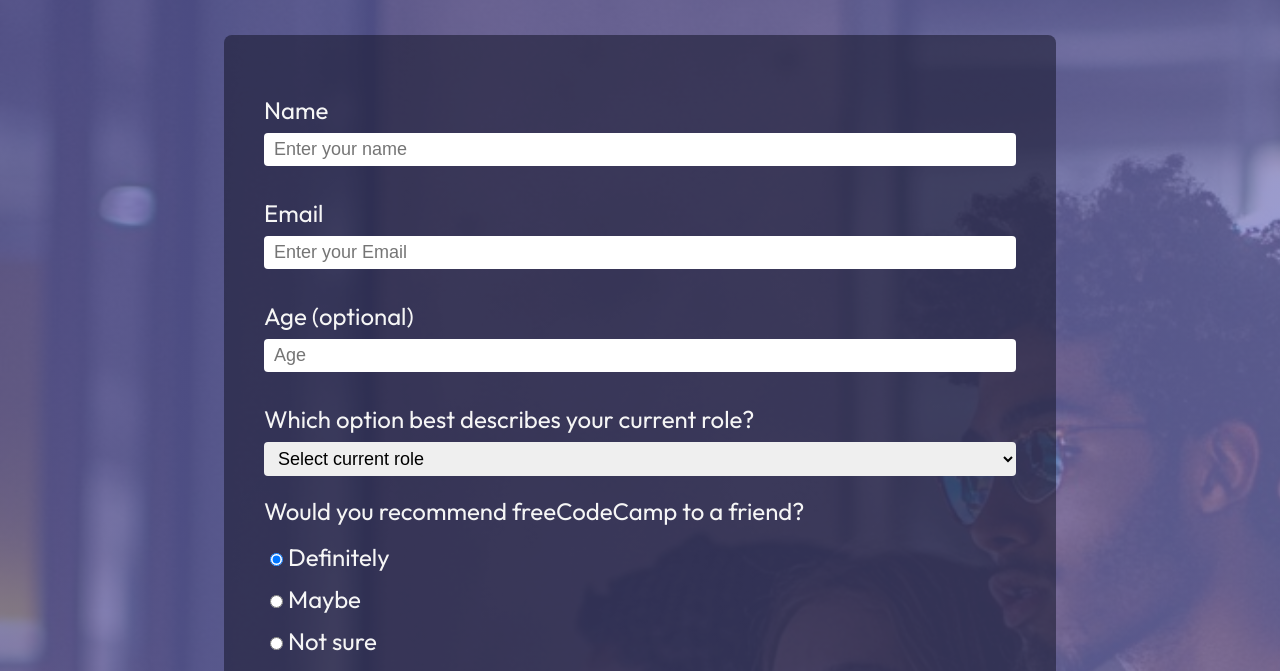
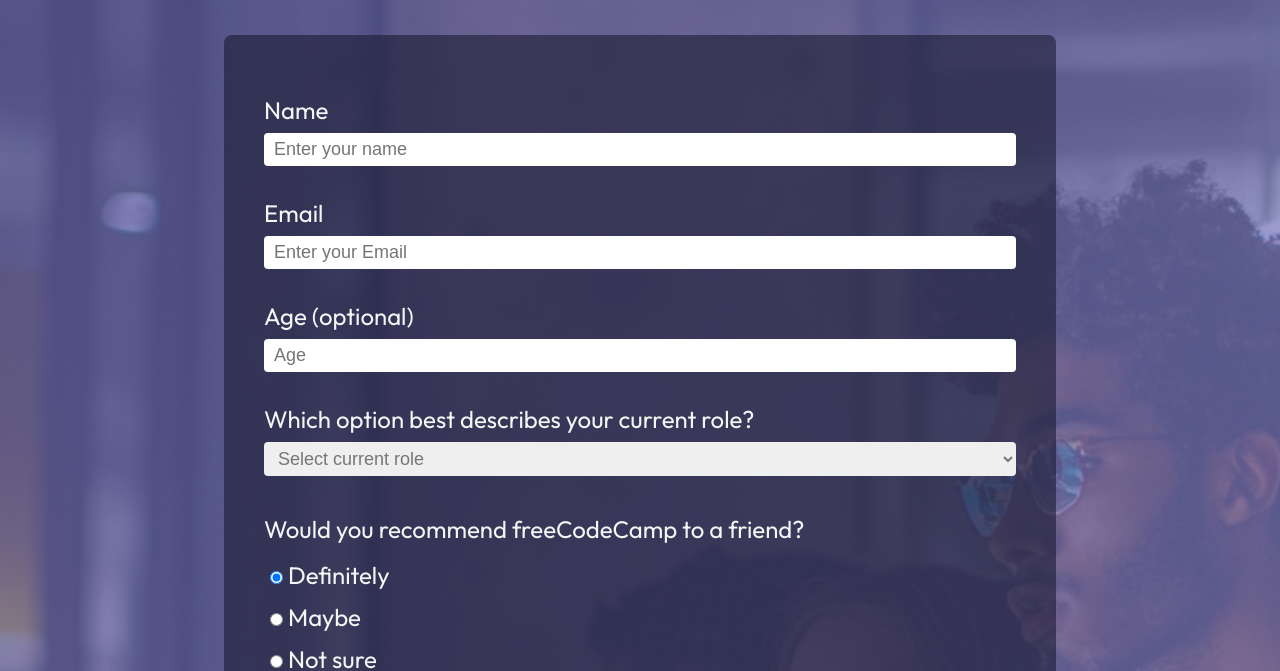
Before and after one commit to lengleman-spec/survey-form, a plain HTML site: page index.html in a window 1280 px wide. Shown: the part 139-810 px from the top of the page. Drawn offline with Linux system fonts and the light colour scheme.

Commit message:
styled favorite features section

```diff
--- a/styles.css
+++ b/styles.css
@@ -51,6 +51,7 @@ legend {
   margin-top: 12px;
   display: block;
 }
+
 .input-btn,
 select {
   font-size: 18px;
@@ -58,6 +59,12 @@ select {
   margin-bottom: 12px;
   border: whitesmoke;
   border-radius: 4px;
+}
+
+#current-role,
+#favorite-feat {
+  color: #00000081;
+  margin-bottom: 30px;
 }
 
 fieldset {
```
